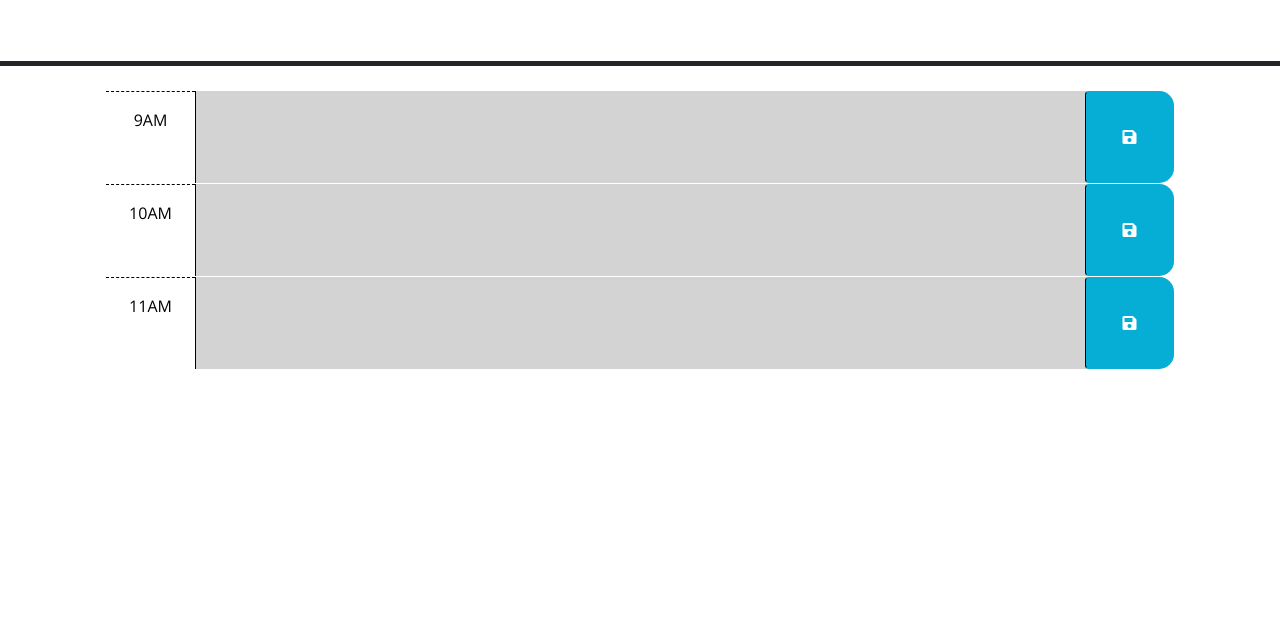
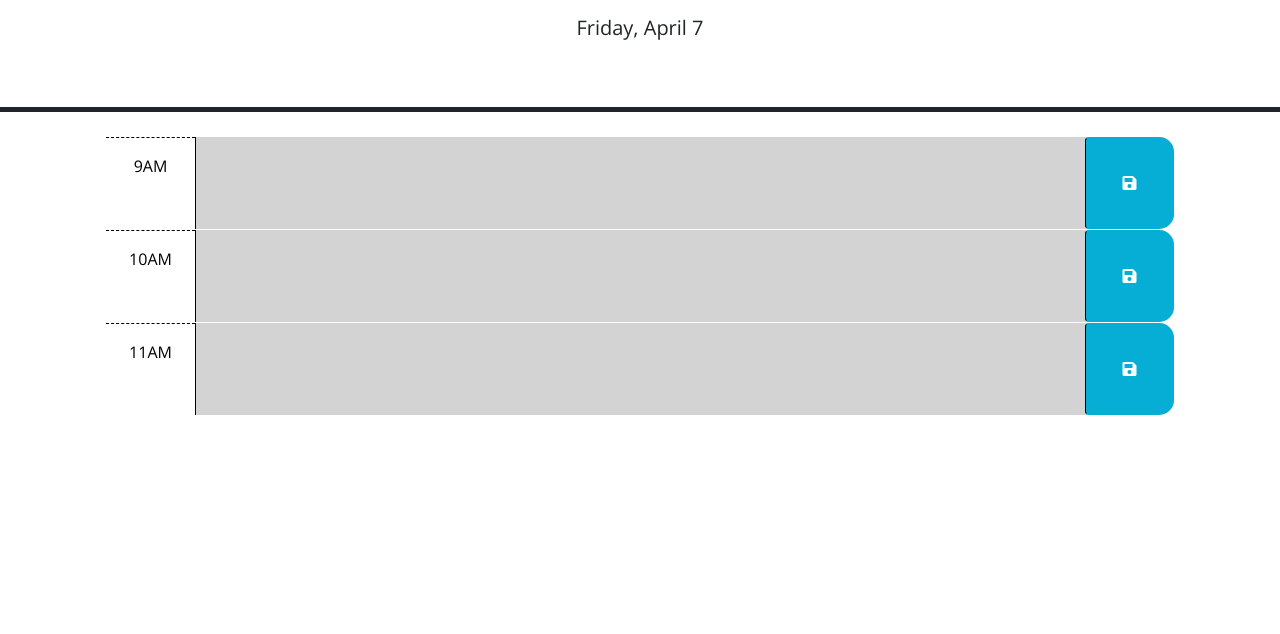
Before and after one commit to ReedHMartin/05-Work-Day-Scheduler, a website: page index.html in a window 1280 px wide. Shown: the part 166-800 px from the top of the page. Drawn offline with nearby package versions, Linux system fonts and the light colour scheme.

Commit message:
Got the current date to display in the header.

```diff
--- a/index.html
+++ b/index.html
@@ -26,7 +26,7 @@
     <header class="p-5 mb-4 border-5 border-bottom border-dark text-center">
       <h1 class="display-3">Work Day Scheduler</h1>
       <p class="lead">A simple calendar app for scheduling your work day</p>
-      <p id="currentDate" class="lead"></p>
+      <p id="currentDay" class="lead"></p>
     </header>
     <div class="container-lg px-5">
       <!-- Use class for "past", "present", and "future" to apply styles to the
```
